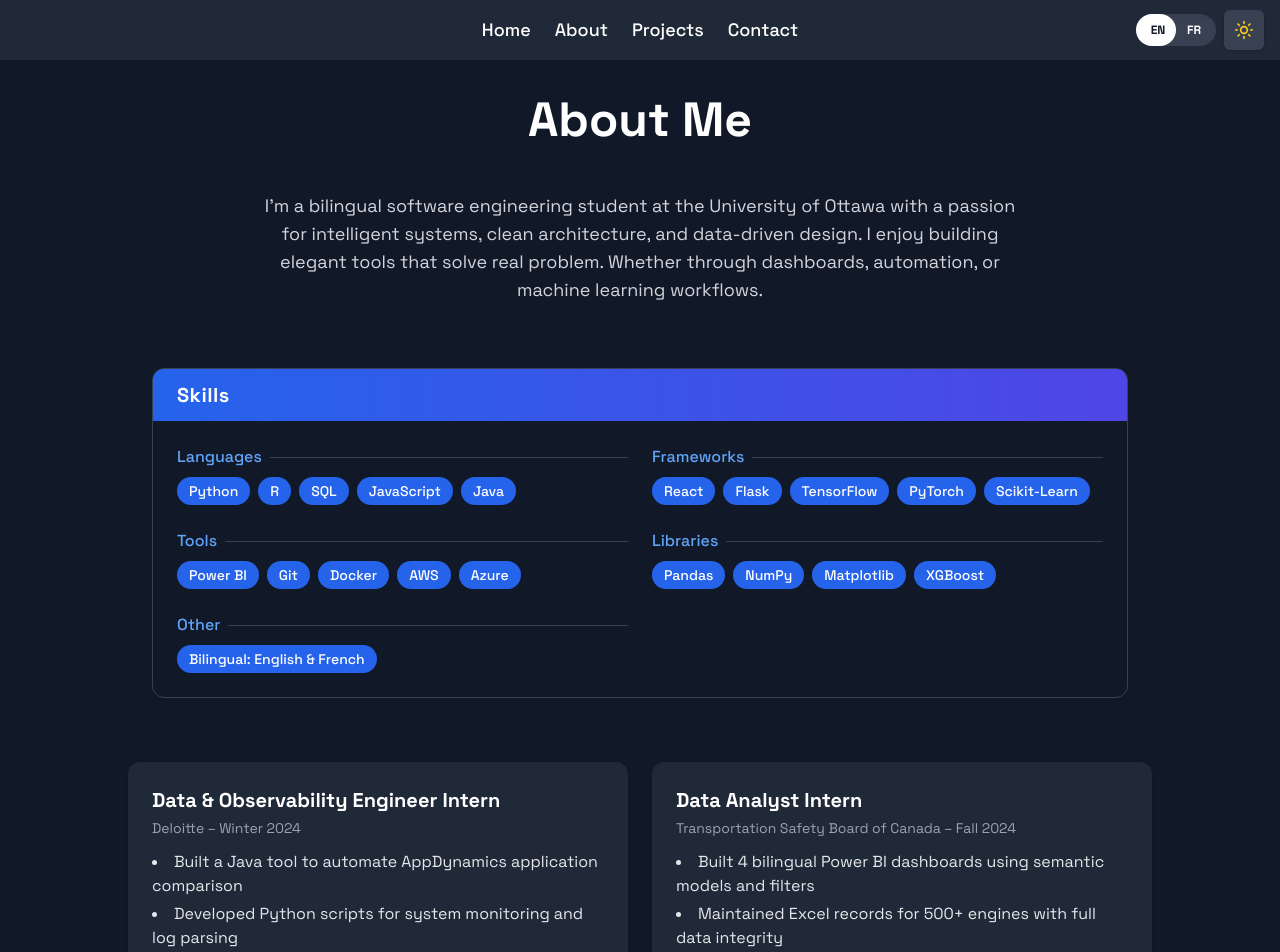
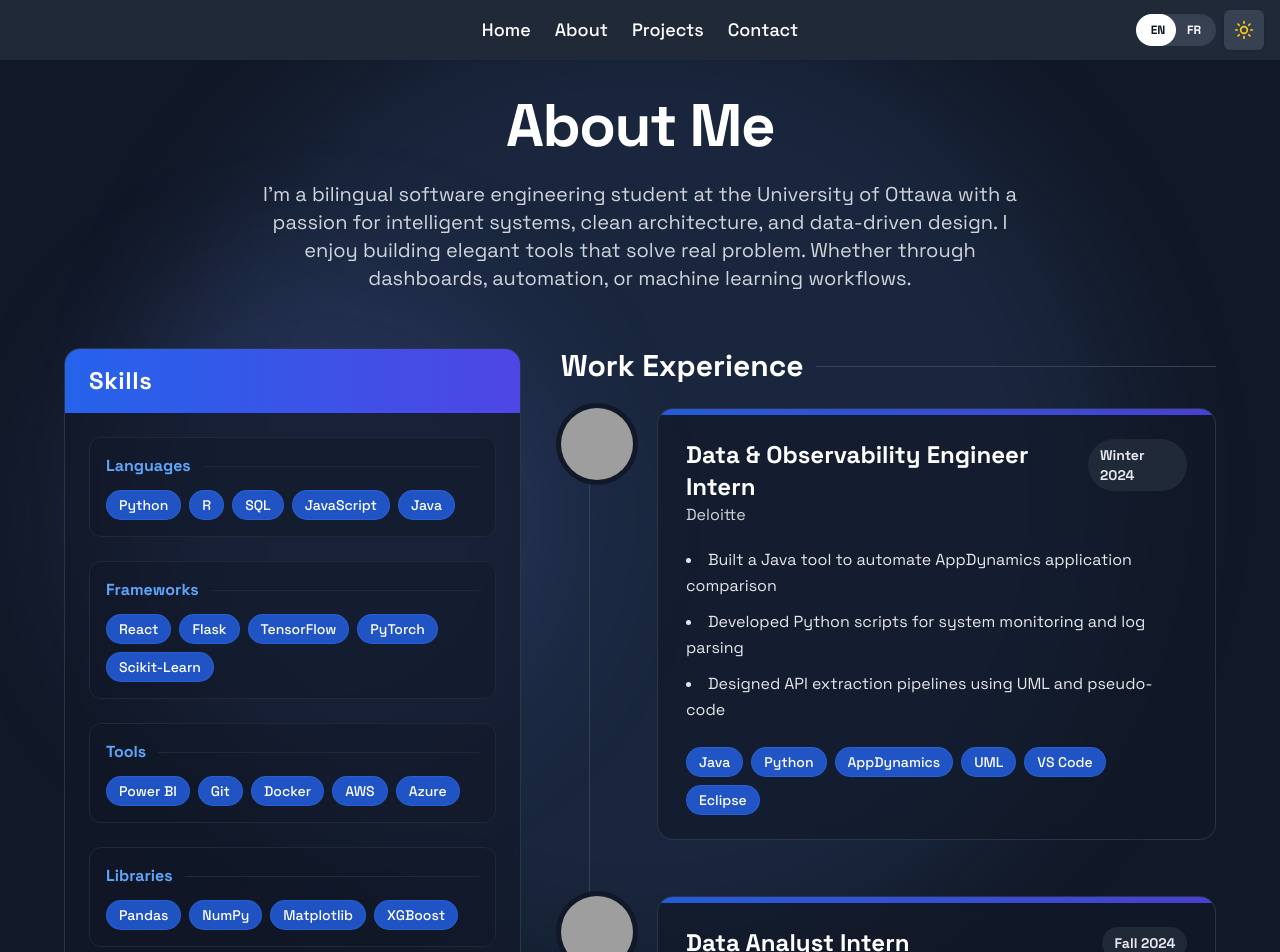
Before and after one commit to Ilyas-Ait-Ali/portfolio-website, a React (Vite) app: page /about in a window 1280 px wide. Shown: the top 952 px of the page. Built offline with nearby package versions, Linux system fonts and the light colour scheme; grey boxes are pictures that could not be loaded.

Commit message:
feat(about): complete redesign of layout

```diff
--- a/src/pages/About.jsx
+++ b/src/pages/About.jsx
@@ -1,3 +1,7 @@
+// About.jsx (2-column desktop layout: centered About Me, left sticky Skills, right Experience timeline)
+// Update: adds job.type badge (Co-op / Part-time) instead of putting it in the role title
+// Logos: public/logos/deloitte.jpg and public/logos/tsb.jpg
+
 import { motion, AnimatePresence } from "framer-motion";
 import { useLang } from "../contexts/LanguageContext";
 import about from "../i18n/about";
@@ -9,94 +13,348 @@ export default function About() {
 
   return (
     <motion.section
-      className="min-h-screen px-6 pt-24 pb-16 bg-white dark:bg-gray-900 text-gray-900 dark:text-white transition-colors duration-300"
-      initial={{ opacity: 0, y: 30 }}
+      className="min-h-screen px-6 pt-24 pb-16 bg-slate-50 dark:bg-gray-900 text-gray-900 dark:text-white transition-colors duration-300"
+      initial={{ opacity: 0, y: 26 }}
       animate={{ opacity: 1, y: 0 }}
-      transition={{ duration: 0.4 }}
+      transition={{ duration: 0.45 }}
     >
-      <AnimatePresence mode="wait">
-        <LanguageSection key={lang} t={t} />
-      </AnimatePresence>
+      <div className="relative">
+        {/* Glows */}
+        <div className="pointer-events-none absolute -top-24 left-1/2 -translate-x-1/2 w-[980px] h-[980px] rounded-full bg-blue-500/12 blur-3xl dark:bg-blue-400/10" />
+        <div className="pointer-events-none absolute top-40 left-10 w-[520px] h-[520px] rounded-full bg-indigo-500/8 blur-3xl dark:bg-indigo-400/10" />
+        {/* Texture */}
+        <div className="pointer-events-none absolute inset-0 opacity-[0.06] dark:opacity-[0.03] bg-[radial-gradient(circle_at_1px_1px,rgba(0,0,0,0.35)_1px,transparent_1px)] [background-size:18px_18px]" />
+
+        <Content t={t} />
+      </div>
     </motion.section>
   );
 }
 
-function LanguageSection({ t }) {
+function Content({ t }) {
+  const { lang } = useLang();
+
   return (
+    <div className="relative max-w-6xl mx-auto">
+      {/* Centered About Me */}
+      <AnimatePresence mode="wait" initial={false}>
         <motion.div
+          key={`about-hero-${lang}`}
+          initial={{ opacity: 0, y: 14 }}
+          animate={{ opacity: 1, y: 0 }}
+          exit={{ opacity: 0, y: -14 }}
+          transition={{ duration: 0.5, ease: "easeOut" }}
+          className="mb-14 text-center"
+        >
+          <h1 className="text-4xl md:text-6xl font-extrabold tracking-tight">
+            {t.heading}
+          </h1>
+
+          <p className="mt-6 max-w-3xl mx-auto text-lg md:text-xl text-gray-700 dark:text-gray-300 leading-relaxed">
+            {t.intro}
+          </p>
+        </motion.div>
+      </AnimatePresence>
+
+      {/* 2-column */}
+      <div className="grid lg:grid-cols-12 gap-10">
+        {/* LEFT: Skills + CTA (sticky) */}
+        <div className="lg:col-span-5">
+          <div className="lg:sticky lg:top-24 space-y-10">
+            <SkillsPanel t={t} />
+
+            <AnimatePresence mode="wait" initial={false}>
+              <motion.div
+                key={`cta-${lang}`}
+                initial={{ opacity: 0, y: 10 }}
+                animate={{ opacity: 1, y: 0 }}
+                exit={{ opacity: 0, y: -10 }}
+                transition={{ duration: 0.45, ease: "easeOut" }}
+              >
+                <Link
+                  to="/projects"
+                  className="
+                    inline-flex w-full items-center justify-center
+                    px-6 py-3 rounded-xl
+                    bg-blue-600 text-white hover:bg-blue-700
+                    shadow-[0_14px_28px_rgba(37,99,235,0.18)]
+                    hover:shadow-[0_16px_34px_rgba(37,99,235,0.22)]
+                    dark:shadow-none
+                    transition
+                  "
+                >
+                  {t.viewProjects}
+                </Link>
+              </motion.div>
+            </AnimatePresence>
+          </div>
+        </div>
+
+        {/* RIGHT: Experience */}
+        <div className="lg:col-span-7">
+          <div className="flex items-center gap-3 mb-6">
+            <AnimatePresence mode="wait" initial={false}>
+              <motion.h2
+                key={`exp-title-${lang}`}
+                className="text-2xl md:text-3xl font-semibold"
+                initial={{ opacity: 0, y: 10 }}
+                animate={{ opacity: 1, y: 0 }}
+                exit={{ opacity: 0, y: -10 }}
+                transition={{ duration: 0.45, ease: "easeOut" }}
+              >
+                {t.experienceTitle}
+              </motion.h2>
+            </AnimatePresence>
+            <div className="flex-1 h-px bg-slate-200 dark:bg-gray-700" />
+          </div>
+
+          <ExperienceTimeline items={t.experience} />
+        </div>
+      </div>
+    </div>
+  );
+}
+
+/* ================= Skills ================= */
+
+function SkillsPanel({ t }) {
+  const { lang } = useLang();
+
+  return (
+    <section>
+      <div
+        className="
+          rounded-2xl overflow-hidden
+          border border-slate-200/80 dark:border-gray-700/70
+          bg-slate-100/70 dark:bg-gray-900/60
+          shadow-[0_12px_30px_rgba(0,0,0,0.06)]
+          dark:shadow-none
+          backdrop-blur
+        "
+      >
+        <div className="bg-gradient-to-r from-blue-600 to-indigo-600 px-6 py-4">
+          <AnimatePresence mode="wait" initial={false}>
+            <motion.h2
+              key={`skills-title-${lang}`}
+              className="text-white text-xl md:text-2xl font-semibold tracking-wide"
+              initial={{ opacity: 0, y: 10 }}
+              animate={{ opacity: 1, y: 0 }}
+              exit={{ opacity: 0, y: -10 }}
+              transition={{ duration: 0.45, ease: "easeOut" }}
+            >
+              {t.skillsTitle}
+            </motion.h2>
+          </AnimatePresence>
+        </div>
+
+        <div className="grid gap-6 p-6">
+          {Object.entries(t.skills).map(([category, items], idx) => (
+            <div
+              key={idx}
+              className="
+                rounded-xl p-4
+                border border-slate-200/70 dark:border-gray-800
+                bg-white/70 dark:bg-gray-900/40
+                shadow-[0_6px_16px_rgba(0,0,0,0.05)]
+                dark:shadow-none
+              "
+            >
+              <div className="flex items-center gap-3 mb-3">
+                <AnimatePresence mode="wait" initial={false}>
+                  <motion.span
+                    key={`skill-cat-${lang}-${idx}-${category}`}
+                    className="text-blue-700 dark:text-blue-400 font-semibold"
+                    initial={{ opacity: 0, y: 6 }}
+                    animate={{ opacity: 1, y: 0 }}
+                    exit={{ opacity: 0, y: -6 }}
+                    transition={{ duration: 0.4, ease: "easeOut" }}
+                  >
+                    {category}
+                  </motion.span>
+                </AnimatePresence>
+                <div className="flex-1 h-px bg-slate-200 dark:bg-gray-800" />
+              </div>
+
+              <AnimatePresence mode="wait" initial={false}>
+                <motion.div
+                  key={`skill-items-${lang}-${idx}-${category}`}
+                  className="flex flex-wrap gap-2"
                   initial={{ opacity: 0 }}
                   animate={{ opacity: 1 }}
                   exit={{ opacity: 0 }}
-      transition={{ duration: 0.4 }}
+                  transition={{ duration: 0.4, ease: "easeOut" }}
                 >
-      {/* Heading */}
-      <h1 className="text-4xl md:text-5xl font-bold text-center mb-12">
-        {t.heading}
-      </h1>
-
-      {/* Intro */}
-      <p className="max-w-3xl mx-auto text-lg text-center text-gray-800 dark:text-gray-300 mb-16">
-        {t.intro}
-      </p>
-
-      {/* Skills */}
-      <section className="max-w-5xl mx-auto mb-16 px-4 md:px-6">
-        <div className="rounded-xl border border-gray-200 dark:border-gray-700 bg-white dark:bg-gray-900 shadow-sm overflow-hidden">
-          <div className="bg-gradient-to-r from-blue-600 to-indigo-600 px-6 py-3">
-            <h2 className="text-white text-xl font-semibold tracking-wide">
-              {t.skillsTitle}
-            </h2>
-          </div>
-          <div className="grid md:grid-cols-2 gap-6 p-6">
-            {Object.entries(t.skills).map(([category, items], idx) => (
-              <div key={idx}>
-                <div className="flex items-center gap-2 mb-2">
-                  <span className="text-blue-600 dark:text-blue-400 font-medium">
-                    {category}
-                  </span>
-                  <div className="flex-1 h-px bg-gray-300 dark:bg-gray-700" />
-                </div>
-                <div className="flex flex-wrap gap-2">
                   {items.map((item, i) => (
                     <span
                       key={i}
-                      className="bg-blue-100 text-blue-800 dark:bg-blue-600 dark:text-white px-3 py-1 rounded-full text-sm font-medium"
+                      className="
+                        px-3 py-1 rounded-full text-sm font-medium
+                        bg-blue-50 text-blue-900 border border-blue-100/80
+                        dark:bg-blue-600/80 dark:text-white dark:border-blue-500/30
+                      "
                     >
                       {item}
                     </span>
                   ))}
-                </div>
+                </motion.div>
+              </AnimatePresence>
             </div>
           ))}
         </div>
       </div>
     </section>
+  );
+}
 
-      {/* Experience Cards */}
-      <div className="max-w-5xl mx-auto grid md:grid-cols-2 gap-6">
-        {t.experience.map((job, idx) => (
+/* ================= Helpers ================= */
+
+function getCompanyLogo(company) {
+  if (!company) return null;
+  const c = company.toLowerCase();
+
+  if (c.includes("deloitte")) return "/logos/deloitte.jpg";
+  if (c.includes("transportation safety board") || c.includes("sécurité des transports")) return "/logos/tsb.jpg";
+  if (c.includes("university of ottawa") || c.includes("université d’ottawa")) return "/logos/uottawa.jpg";
+
+
+  return null;
+}
+
+function getCompanyInitials(company) {
+  if (!company) return "";
+  return company
+    .split(" ")
+    .filter(Boolean)
+    .map((w) => w[0])
+    .slice(0, 3)
+    .join("")
+    .toUpperCase();
+}
+
+/* ================= Timeline ================= */
+
+function ExperienceTimeline({ items }) {
+  const { lang } = useLang();
+
+  return (
+    <div className="relative">
+      <div className="absolute left-7 top-0 bottom-0 w-px bg-slate-300/70 dark:bg-gray-700" />
+
+      <div className="space-y-14">
+        {items.map((job, idx) => (
           <motion.div
             key={idx}
-            className="bg-gray-100 dark:bg-gray-800 rounded-xl p-6 shadow"
-            initial={{ opacity: 0, y: 20 }}
+            className="relative pl-24"
+            initial={{ opacity: 0, y: 18 }}
             animate={{ opacity: 1, y: 0 }}
-            transition={{ duration: 0.4, delay: idx * 0.1 }}
+            transition={{ duration: 0.5, delay: idx * 0.06, ease: "easeOut" }}
           >
-            <h3 className="text-xl font-semibold mb-1">{job.role}</h3>
-            <p className="text-sm text-gray-600 dark:text-gray-400 mb-3">
-              {job.company} – {job.duration}
+            {/* Logo */}
+            <div
+              className="
+                absolute left-0 top-0 w-16 h-16 md:w-[72px] md:h-[72px] rounded-full
+                bg-white dark:bg-gray-900
+                ring-[5px] ring-slate-50 dark:ring-gray-900
+                overflow-hidden
+                shadow-[0_14px_28px_rgba(0,0,0,0.10)]
+                dark:shadow-sm
+              "
+              title={job.company}
+            >
+              {getCompanyLogo(job.company) ? (
+                <img
+                  src={getCompanyLogo(job.company)}
+                  alt={`${job.company} logo`}
+                  className="w-full h-full object-cover"
+                />
+              ) : (
+                <div className="w-full h-full flex items-center justify-center">
+                  <span className="text-base font-bold text-blue-600 dark:text-blue-400">
+                    {getCompanyInitials(job.company)}
+                  </span>
+                </div>
+              )}
+            </div>
+
+            {/* Card (repaint-safe) */}
+            <div
+              className="
+                group rounded-2xl overflow-hidden
+                transform-gpu will-change-transform
+                border border-slate-200/80 dark:border-gray-700/70
+
+                bg-white dark:bg-gray-900/60
+                supports-[backdrop-filter]:bg-white/70
+                supports-[backdrop-filter]:dark:bg-gray-900/60
+                supports-[backdrop-filter]:backdrop-blur
+
+                shadow-[0_16px_40px_rgba(0,0,0,0.08)]
+                dark:shadow-none
+                transition-all duration-200
+                hover:-translate-y-1 hover:shadow-[0_20px_50px_rgba(0,0,0,0.10)]
+                dark:hover:shadow-lg
+              "
+            >
+              <div className="h-1.5 bg-gradient-to-r from-blue-600 to-indigo-600 opacity-90 group-hover:opacity-100 transition-opacity" />
+
+              <div className="px-6 md:px-7 py-6">
+                <AnimatePresence mode="wait" initial={false}>
+                  <motion.div
+                    key={`exp-content-${lang}-${idx}`}
+                    initial={{ opacity: 0, y: 12 }}
+                    animate={{ opacity: 1, y: 0 }}
+                    exit={{ opacity: 0, y: -12 }}
+                    transition={{ duration: 0.45, ease: "easeOut" }}
+                    className="transform-gpu will-change-transform"
+                  >
+                    <div className="flex flex-col md:flex-row md:items-start md:justify-between gap-3">
+                      <div>
+                        <h3 className="text-xl md:text-2xl font-semibold text-gray-900 dark:text-white">
+                          {job.role}
+                        </h3>
+                        <p className="text-sm md:text-base text-gray-700 dark:text-gray-300">
+                          {job.company}
                         </p>
-            <ul className="list-disc list-inside text-gray-800 dark:text-gray-200 space-y-1 mb-4">
-              {job.bullets.map((point, pointIdx) => (
-                <li key={pointIdx}>{point}</li>
+                      </div>
+
+                      {/* UPDATED: job.type badge + duration */}
+                      <div className="flex flex-wrap items-center gap-2">
+                        {job.type && (
+                          <span
+                            className="
+                              text-xs md:text-sm font-semibold
+                              text-blue-700 dark:text-blue-300
+                              bg-blue-50 border border-blue-100
+                              dark:bg-blue-900/30 dark:border-blue-700/40
+                              px-3 py-1.5 rounded-full
+                            "
+                          >
+                            {job.type}
+                          </span>
+                        )}
+
+                        <span className="text-sm font-semibold text-gray-800 dark:text-gray-200 bg-gray-100 dark:bg-gray-800 px-3 py-1.5 rounded-full w-fit">
+                          {job.duration}
+                        </span>
+                      </div>
+                    </div>
+
+                    <ul className="mt-5 list-disc list-inside space-y-2.5 leading-relaxed text-gray-700 dark:text-gray-200">
+                      {job.bullets.map((point, i) => (
+                        <li key={i}>{point}</li>
                       ))}
                     </ul>
-            {job.tech && (
-              <div className="flex flex-wrap gap-2 mt-2">
+
+                    {job.tech?.length > 0 && (
+                      <div className="mt-6 flex flex-wrap gap-2">
                         {job.tech.map((tech, i) => (
                           <span
                             key={i}
-                    className="bg-blue-100 text-blue-800 dark:bg-blue-600 dark:text-white px-3 py-1 rounded-full text-xs font-medium"
+                            className="
+                              px-3 py-1 rounded-full text-xs md:text-sm font-medium
+                              bg-blue-50 text-blue-900 border border-blue-100/80
+                              dark:bg-blue-600/80 dark:text-white dark:border-blue-500/30
+                            "
                           >
                             {tech}
                           </span>
@@ -104,18 +362,12 @@ function LanguageSection({ t }) {
                       </div>
                     )}
                   </motion.div>
+                </AnimatePresence>
+              </div>
+            </div>
+          </motion.div>
         ))}
       </div>
-
-      {/* View Projects Button */}
-      <div className="text-center mt-16">
-        <Link
-          to="/projects"
-          className="inline-block px-6 py-3 rounded-md bg-blue-600 text-white hover:bg-blue-700 dark:hover:bg-blue-500 transition"
-        >
-          {t.viewProjects}
-        </Link>
     </div>
-    </motion.div>
   );
 }
```
Lines whose indentation alone changed are shown as unchanged.
